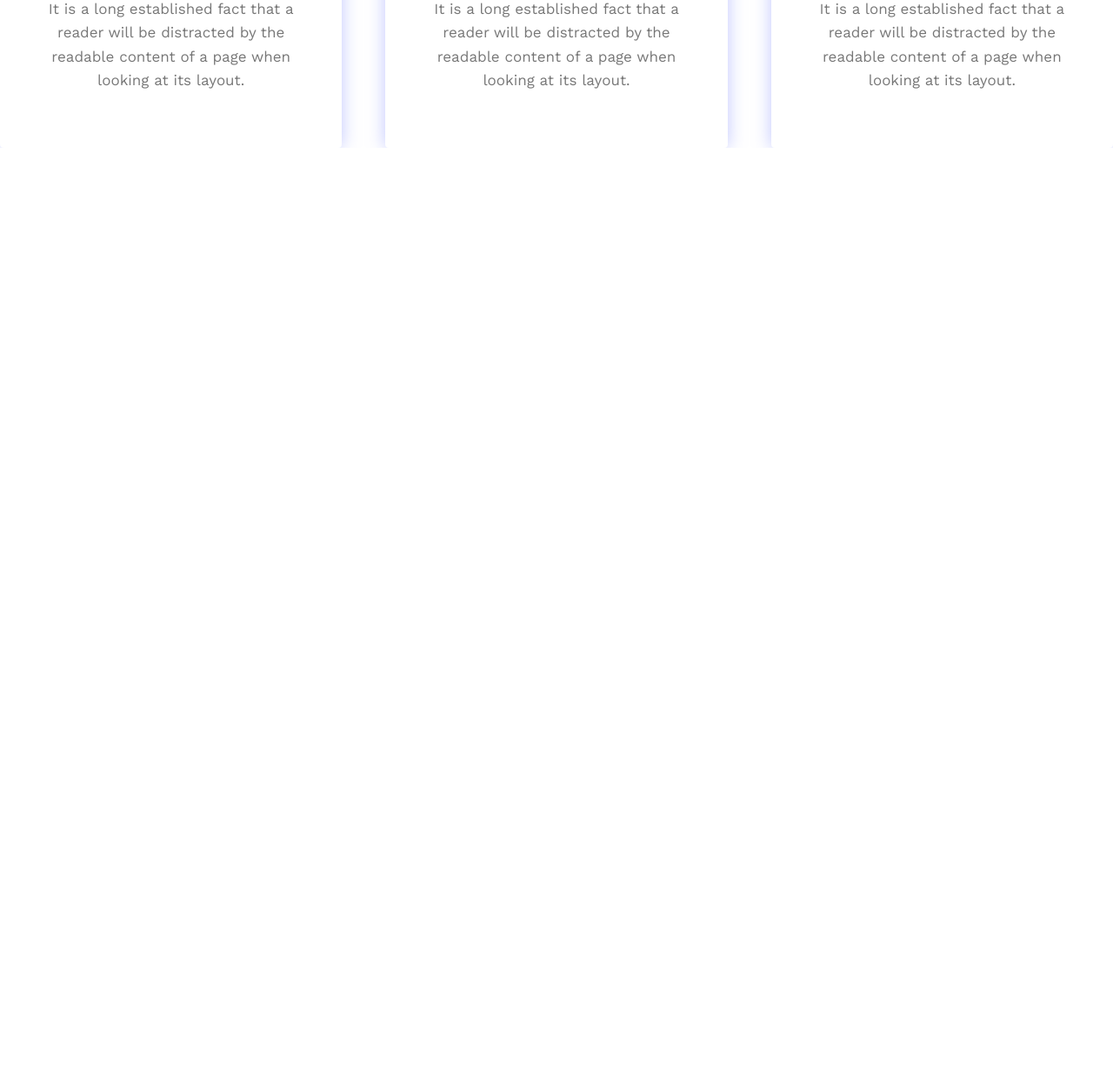
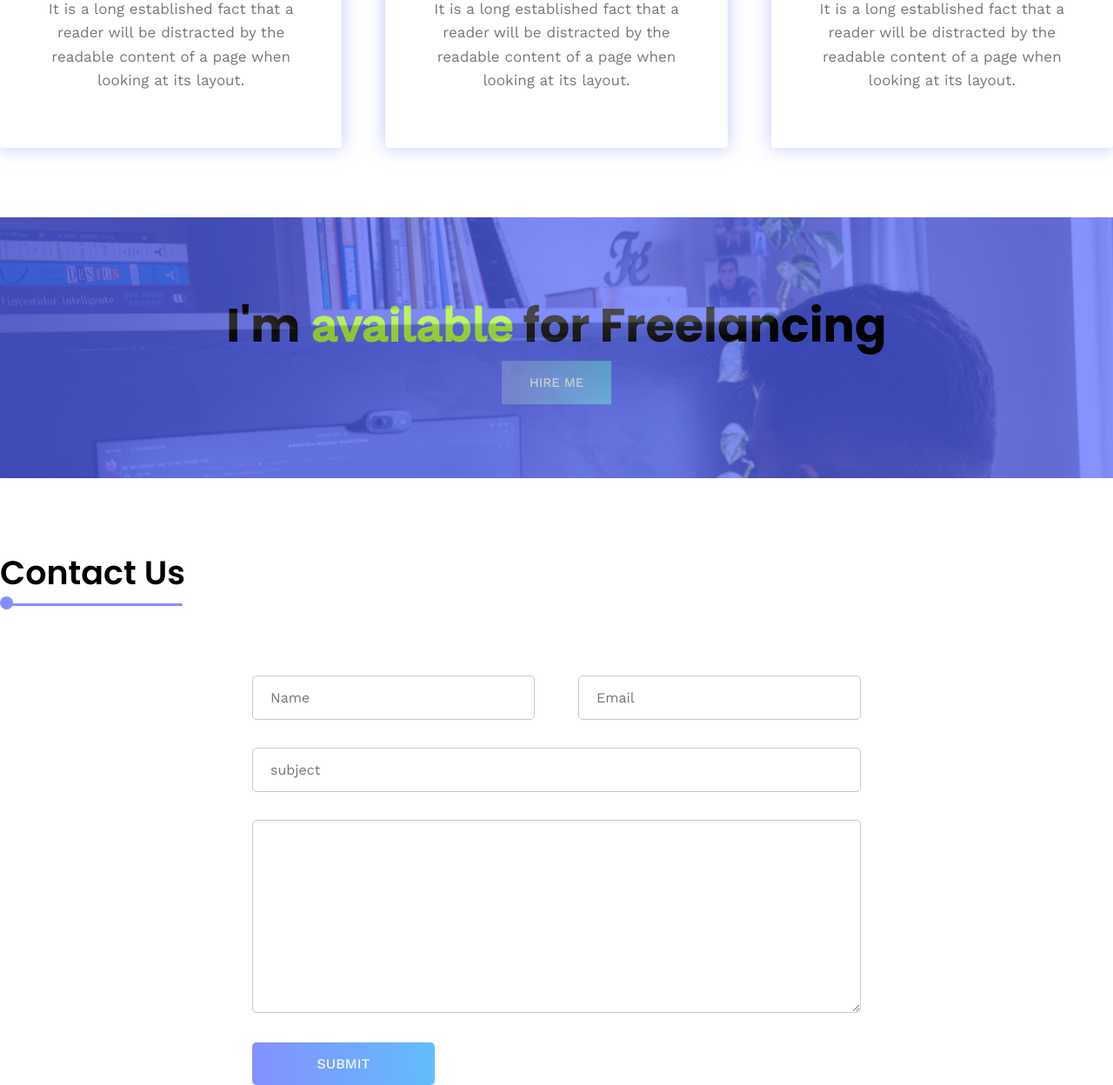
Before and after one commit to xoanish/my-portfolio, a plain HTML site: page index.html in a window 1280 px wide. Shown: the part 3344-4592 px from the top of the page at 87% size. Before the commit the page ends 3514 px from the top, so only its background shows below. Drawn offline with nearby package versions, Linux system fonts and the light colour scheme.

Commit message:
Contact Sec. complete

```diff
--- a/index.html
+++ b/index.html
@@ -121,7 +121,7 @@
 
     <section class="section section-portfolio" id="portfolio-section">
         <div class="container">
-            <h2 class="heading2">Latest work</h2>
+            <h2 class="heading2 latest-work-heading">Latest work</h2>
             <p>It is a long established fact that a reader will be distracted by the readable content
                 of a page when looking at its layout.</p>
         </div>
@@ -209,7 +209,7 @@
 
         <div class="service-box">
             <ion-icon name="camera-sharp" class="service-icon"></ion-icon>
-            <h3>Web Design</h3>
+            <h3>Web Designe</h3>
             <p>It is a long established fact that a reader will be distracted by the readable content
                 of a page when looking at its layout.</p>
         </div>
@@ -220,12 +220,59 @@
             <p>It is a long established fact that a reader will be distracted by the readable content
                 of a page when looking at its layout.</p>
         </div>
+    </div>
+
+            <!-- =============================== FREELANCING SECTION ================================== -->
+
+            <section class="section section-freelancing">
+                <div class="overlay">
+                    <div class="container">
+                        <h2>I'm <span> available</span> for Freelancing</h2>
+                        <a href="" class="btn">Hire Me</a>
+                    </div>
+                </div>
+            </section>
+
+            <!-- =============================== CONTACT SECTION ================================== -->
+
+        <sectio class="section section-contact">
+            <div class="container">
+               <h2 class="heading2">Contact Us</h2>
+            </div>
+
+            <div class="section-contact-main contact-container" >
+                <form action="#">
+                    <div class=" grid grid-two-column">
+
+                        <div>
+                        <label for="username"></label>
+                        <input type="text" name="username" placeholder="Name">
+                        </div>
+
+                        <div>
+                            <label for="email"></label>
+                            <input type="text" placeholder="Email">
+                        </div>
+                    </div>
+
+                        <div>
+                            <label for="subject"></label>
+                            <input type="text" name="subject" id="subject"  placeholder="subject">
+                        </div>
+
+                        <div>
+                            <label for="textarea"></label>
+                                <textarea name="textarea" id="textarea" cols="30" rows="10"></textarea>
+                        </div>
+
+                        <div>
+                            <input type="submit" name="submit" id="submit" class="btn">
+                        </div>
 
 
-
-
-    </div>
-
+                </form>
+            </div>
+        </sectio>
 
 
     <script type="module" src="https://unpkg.com/ionicons@7.1.0/dist/ionicons/ionicons.esm.js"></script>
--- a/style.css
+++ b/style.css
@@ -1,70 +1,74 @@
- @import url('https://fonts.googleapis.com/css2?family=Fira+Sans:wght@500;600;700;800&family=Playfair+Display:wght@400;500;600;700&family=Poppins:wght@500;600;700;800&family=Work+Sans:wght@400;500&display=swap');
-
-
+@import url("https://fonts.googleapis.com/css2?family=Fira+Sans:wght@500;600;700;800&family=Playfair+Display:wght@400;500;600;700&family=Poppins:wght@500;600;700;800&family=Work+Sans:wght@400;500&display=swap");
 
 /* FOREMOST */
 
-*{
+* {
   margin: 0;
   padding: 0;
   box-sizing: border-box;
-    font-family: 'Work Sans', sans-serif;
-
+  font-family: "Work Sans", sans-serif;
 }
 
-:root{
+:root {
   --backgroud: #dcdcdc;
   --heading: rgb(0 10 45);
   --para: #777;
-    --para-tint:#e4e4e4;
+  --para-tint: #e4e4e4;
   --white: #fff;
-    --helper:#8490ff;
+  --helper: #8490ff;
   --helper-tint: #f3f4ff;
   --bg: rgb(249 249 255);
   --gradient: linear-gradient(0deg, rgb(132 144 255) 0%, #62bdfc 100%);
-    --gradientSupport: -webkit-linear-gradient(0deg, rgb(132 144 255) 0%, rgb(98 189 252) 100%);
+  --gradientSupport: -webkit-linear-gradient(
+    0deg,
+    rgb(132 144 255) 0%,
+    rgb(98 189 252) 100%
+  );
   --shadow: 0px 0px 20px 0px rgb(132 144 255 / 50%);
-    --shadowSupport : 0px 20px 20px 0px rgb(132 144 255 / 30%);
+  --shadowSupport: 0px 20px 20px 0px rgb(132 144 255 / 30%);
 }
 
-html{
+html {
   font-size: 62.5%;
   /* 1rem = 10px */
 }
 
-h1,h2,h3,h4{
-    font-family: 'Poppins', sans-serif;
+h1,
+h2,
+h3,
+h4 {
+  font-family: "Poppins", sans-serif;
 }
 
-li{
+li {
   list-style: none;
 }
 
-a{
+a {
   text-decoration: none;
+  text-decoration-color: none;
 }
 
-h1{
+h1 {
   color: var(--heading);
   font-size: 6rem;
   font-weight: 600;
 }
 
-h3{
+h3 {
   font-size: 1.8rem;
   font-weight: 400;
 }
 
-p{
+p {
   color: var(--para);
   line-height: 1.6;
   font-size: 1.7rem;
 }
 
-
 /*---------------------------------------  HEADER  -----------------------------------------*/
 
-header{
+header {
   padding: 0 4.8rem;
   height: 10rem;
   display: flex;
@@ -72,11 +76,11 @@ header{
   align-items: center;
 }
 
-.header .logo{
+.header .logo {
   height: 6rem;
 }
 
-.navbar-list{
+.navbar-list {
   display: flex;
   gap: 4.6rem;
   align-items: center;
@@ -85,7 +89,7 @@ header{
 
 .navbar-link:link,
 .navbar-link:visited {
-    display: inline-block;   /* You cant use padding etc.. */
+  display: inline-block; /* You cant use padding etc.. */
   font-size: 1.8rem;
   text-transform: uppercase;
   color: black;
@@ -94,16 +98,15 @@ header{
 }
 
 .navbar-link:hover,
-.navbar-link:active{
+.navbar-link:active {
   color: var(--helper);
 }
-
 
 /*------------------------- HERO SEC START ----------------------------*/
 
 /*--------------------------------- REUSABLE HERO ---------------------------------CSS */
 
-.section{
+.section {
   padding: 9rem 0;
 }
 
@@ -112,28 +115,27 @@ header{
   margin: 0 auto;
 }
 
-.grid{
+.grid {
   display: grid;
   gap: 5rem;
 }
 
-.grid-two-column{
-    grid-template-columns: repeat(2,1fr);
+.grid-two-column {
+  grid-template-columns: repeat(2, 1fr);
 }
 
-.grid-three-column{
+.grid-three-column {
   grid-template-columns: repeat(3, 1fr);
 }
 
-.grid-four-column{
+.grid-four-column {
   grid-template-columns: repeat(4, 1fr);
 }
 
-
-.btn{
+.btn {
   background: var(--gradientSupport);
   padding: 1.6rem 3.2rem;
-    border:none;
+  border: none;
   color: var(--helper-tint);
   display: inline-block;
   text-transform: uppercase;
@@ -143,19 +145,17 @@ header{
   transition: all 0.4s ease;
   /* WEBKIT FOR SUPPORT ALL MODERN BROWSERS [ANIMATION,SCALING,TRANSITION ETC] */
   -webkit-transition: all 0.3s ease;
-    -moz-transition:  all 0.3s ease;
-    -o-transition:  all 0.3s ease;
-
+  -moz-transition: all 0.3s ease;
+  -o-transition: all 0.3s ease;
 }
 
 .btn:hover,
-.btn:active{
+.btn:active {
   box-shadow: var(--shadowSupport);
   /* transform: translateY(-1rem); */
-
 }
 
-.heading2{
+.heading2 {
   font-size: 3.8rem;
   font-weight: 600;
   margin-bottom: 6rem;
@@ -164,7 +164,7 @@ header{
   transition: all 0.3s ease-in-out;
 }
 
-.heading2::before{
+.heading2::before {
   content: "";
   position: absolute;
   bottom: -25%;
@@ -175,23 +175,20 @@ header{
   border-radius: 50%;
 }
 
-
-.heading2::after{
+.heading2::after {
   content: "";
   position: absolute;
   bottom: -17%;
   left: 1rem;
   width: 20rem;
-    height: .3rem;
+  height: 0.3rem;
   background-color: var(--helper);
   border-radius: 5rem;
 }
 
-
-
 /*---------------------- HERO MAIN SEC ------------------------- */
 
-.section-hero-data{
+.section-hero-data {
   display: flex;
   flex-direction: column;
   justify-content: center;
@@ -201,29 +198,29 @@ header{
   /* align-items: flex-start; */
 }
 
-.hero-top-data{
+.hero-top-data {
   text-transform: uppercase;
   font-weight: 500;
   font-size: 1.5rem;
   color: var(--helper);
 }
 
-.hero-heading{
+.hero-heading {
   text-transform: uppercase;
   font-weight: 700;
   font-size: 6.5rem;
 }
 
-.hero-para{
+.hero-para {
   margin-top: 1.5rem;
   margin-bottom: 4rem;
 }
 
-.hero-img{
+.hero-img {
   max-width: 70%;
 }
 
-.section-hero-image{
+.section-hero-image {
   display: flex;
   justify-content: center;
   align-items: center;
@@ -231,19 +228,19 @@ header{
 
 /* ---------- BIO SEC. START -------------- */
 
-.bio-image{
+.bio-image {
   display: flex;
   justify-content: center;
   align-items: center;
 }
 
-.bio-img{
+.bio-img {
   width: 70%;
   box-shadow: -2rem -2rem 0 0 var(--helper);
   display: inline-block;
 }
 
-.bio-data-stats{
+.bio-data-stats {
   display: flex;
   padding: 2.4rem 0;
   flex-direction: column;
@@ -251,52 +248,46 @@ header{
   margin-bottom: 4rem;
 }
 
-
-.bio-stats h3{
-    margin-bottom: .5rem;
+.bio-stats h3 {
+  margin-bottom: 0.5rem;
 }
 
-.bio-prog-bar{
+.bio-prog-bar {
   width: 90%;
-    height: .5rem;
+  height: 0.5rem;
   background-color: #dcdcdc;
   border-radius: 5rem;
   position: relative;
 }
 
-.bio-prog-bar::before{
+.bio-prog-bar::before {
   content: "";
   position: absolute;
   top: 0;
   left: 0;
   width: 89%;
-    height: .5rem;
-    background:linear-gradient(
-        to right,
-         #8490ff ,
-         #62bdfc);
+  height: 0.5rem;
+  background: linear-gradient(to right, #8490ff, #62bdfc);
   border-radius: 5rem;
 }
 
-.bio-prog2::before{
+.bio-prog2::before {
   width: 79%;
 }
-.bio-prog3::before{
+.bio-prog3::before {
   width: 74%;
 }
-.bio-prog4::before{
+.bio-prog4::before {
   width: 54%;
 }
-.bio-prog5::before{
+.bio-prog5::before {
   width: 76%;
 }
 
-
 /*----------------------- BIO Span ----------------------------- */
 
-
-.bio-prog-bar span{
-    position:absolute;
+.bio-prog-bar span {
+  position: absolute;
   top: 1.5rem;
   width: 4rem;
   height: 2rem;
@@ -309,34 +300,34 @@ header{
   outline: 0;
 }
 
-.bio-prog1   span{
+.bio-prog1 span {
   left: 86%;
 }
 
-.bio-prog2 span{
+.bio-prog2 span {
   left: 76%;
 }
 
-.bio-prog3 span{
+.bio-prog3 span {
   left: 71%;
 }
 
-.bio-prog4 span{
+.bio-prog4 span {
   left: 51%;
 }
 
-.bio-prog5 span{
+.bio-prog5 span {
   left: 73%;
 }
 
 /*============ Caret ======= */
 
-.bio-prog-bar span::after{
+.bio-prog-bar span::after {
   content: "";
   position: absolute;
   width: 0;
   height: 0;
-    border: .8rem solid var(--helper);
+  border: 0.8rem solid var(--helper);
   border-color: transparent;
   border-bottom-color: var(--helper);
   top: -1.6rem;
@@ -346,27 +337,25 @@ header{
                 LATEST WORK
 =============================================*/
 
-.section-portfolio{
+.section-portfolio {
   transition: all 0.7s linear;
 }
 
-.section-portfolio p{
+.section-portfolio p {
   max-width: 60rem;
 }
 
-.p-btns{
+.p-btns {
   display: flex;
   justify-content: center;
   align-items: center;
   gap: 3.2rem;
   margin: 6.4rem 0;
-
 }
 
 .protfolio-images {
   /* gap: 3.2rem; */
 }
-
 
 .portfolio-images img {
   width: 100%;
@@ -376,21 +365,18 @@ header{
   overflow: hidden;
 }
 
-.image-overlay{
+.image-overlay {
   position: relative;
   overflow: hidden;
 }
 
 .image-overlay .overlay {
-    position:absolute;
+  position: absolute;
   top: 0;
   left: 0;
   width: 100%;
   height: 100%;
-    background:linear-gradient(
-         to right,
-         #717ffb ,
-         #5ebbfd);;
+  background: linear-gradient(to right, #717ffb, #5ebbfd);
   display: flex;
   justify-content: center;
   align-items: center;
@@ -399,60 +385,59 @@ header{
   border-radius: 4px;
 }
 
-.image-overlay:hover > .overlay{
+.image-overlay:hover > .overlay {
   transform: translateY(0);
   opacity: 0.8;
   cursor: pointer;
 }
 
-.image-overlay .heading2{
+.image-overlay .heading2 {
   color: #fff;
   margin: 0;
   text-decoration: none;
 }
 
-.p-btn-active{
+.p-btn-active {
   transform: translateY(-1rem);
 }
 
-.p-image-not-active{
+.p-image-not-active {
   display: none;
 }
 
+.latest-work-heading {
+  cursor: pointer;
+}
 
 /* ====================== Counter SEC. ================================== */
 
-
-.section-work-data{
-    background: linear-gradient(
-         to right,
-         #717ffb ,
-         #5ebbfd);
+.section-work-data {
+  background: linear-gradient(to right, #717ffb, #5ebbfd);
   transition: all 0.8s linear;
   color: var(--white);
   text-transform: capitalize;
 }
 
-.counter-numbers{
+.counter-numbers {
   font-size: 4.8rem;
 }
 
-.section-work-data p{
+.section-work-data p {
   color: var(--white);
 }
 
 /* ====================== Best Projects SeC ================================ */
 
-.section-service p{
+.section-service p {
   max-width: 60rem;
 }
 
-.section-service .grid{
+.section-service .grid {
   margin-top: 10rem;
   gap: 2;
 }
 
-.service-box{
+.service-box {
   text-align: center;
   box-shadow: var(--shadow);
   border-radius: 4px;
@@ -461,25 +446,83 @@ header{
 }
 
 .service-box:hover,
-.service-box:active{
+.service-box:active {
   transform: translateY(-5%);
 }
 
-.service-icon{
+.service-icon {
   display: inline-block;
   padding: 1.4rem 1.8rem;
   font-size: 4rem;
+}
+
+/* =================================== FREELANCING SECTION ================================== */
+
+.section-freelancing {
+  height: 30rem;
+  background-image: url(./pics/freelancing.jpg);
+  background-repeat: no-repeat;
+  background-size: 100%;
+  background-attachment: fixed;
+  position: relative;
+  transition: all 0.7s linear;
+  text-align: center;
+  margin: 8rem 0;
+  align-items: center;
+}
+
+.section-freelancing .overlay {
+  position: absolute;
+  top: 0;
+  left: 0;
+  width: 100%;
+  height: 100%;
+  background-color: #5465fe;
+  opacity: 0.7;
+  display: flex;
+  justify-content: center;
+  align-items: center;
+}
+
+.section-freelancing .container {
   position: relative;
 }
 
-.service-icon::after{
-    content: "";
-    top: 50%;
-    left: 50%;
-    transform: translate(-50%, -50%);
-    width: 70%;
-    height: 70%;
-    border-radius: 74% 26% 85% 15% / 38% 68% 32% 62% ;
-    background: transparent;
-    border: 1px solid black;
+.section-freelancing h2 {
+  font-size: 5.4rem;
 }
+
+.section-freelancing span {
+  color: greenyellow;
+}
+
+
+ /* =============================== CONTACT SECTION ==================================  */
+
+ .section-contact-main{
+    max-width: 70rem;
+    margin: 0 auto;
+    margin-top: 9rem;
+    transition: all 0.3s linear;
+ }
+
+ .section-contact-main form{
+    display: flex;
+    flex-direction: column;
+    gap: 3.2rem;
+ }
+
+ .section-contact-main input,
+ .section-contact-main textarea{
+    padding: 1.5rem 2rem;
+    border: 0.1rem solid #c9c9c9;
+    border-radius: 5px;
+    font-size: 1.6rem;
+    font-family: "work sans";
+    width: 100%;
+ }
+
+ .section-contact-main input[type="submit"]{
+    max-width: 30%;
+    border: none;
+ }
```
Also changed, not shown: pics/freelancing.jpg (added). Lines whose indentation alone changed are shown as unchanged.
